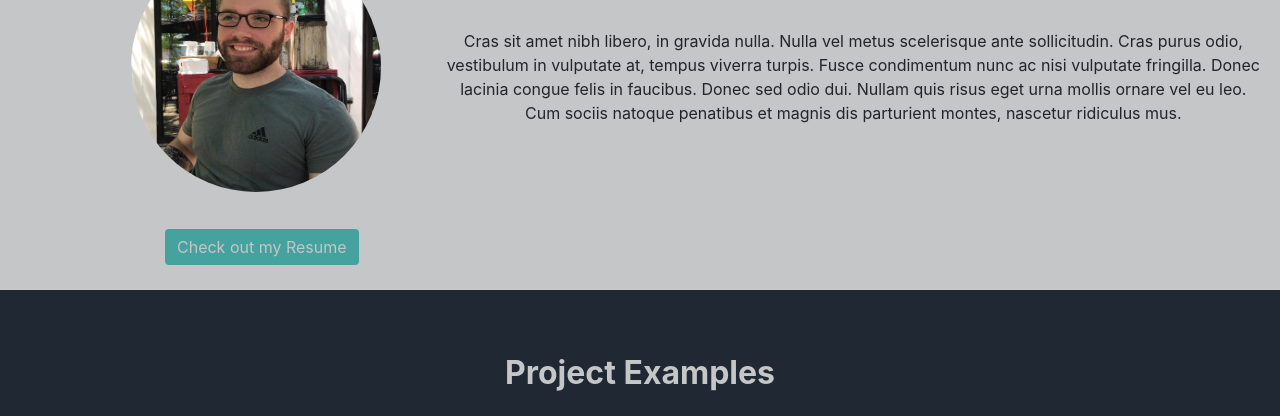
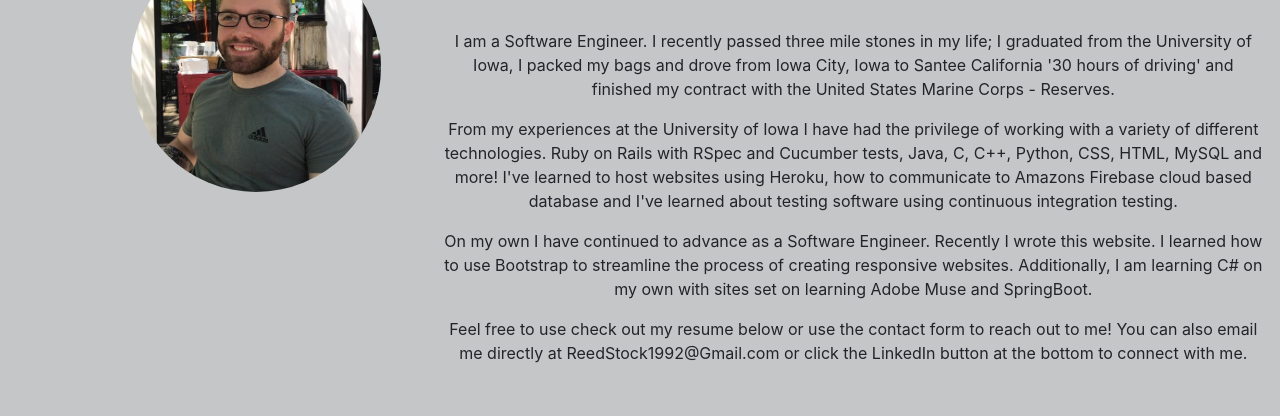
Before and after one commit to rstock08/Portfolio-Page-1, a website: page public_html/index.html in a window 1280 px wide. Shown: the part 459-875 px from the top of the page. Drawn offline with nearby package versions, Linux system fonts and the light colour scheme.

Commit message:
Recent Changes: - Added About Me section
To Do:
- Banner
  - Done
- Finish navbar
  - Done
- Finish About Me
  - Fix formatting of image on resize
- Finish Project Examples
  - Add image
  - Small description of projects
- Finish Contact Me
  - Add bar with links to social media
    - Linkedin
    - Facebook
    - Gmail
    - Etc.

```diff
--- a/public_html/index.html
+++ b/public_html/index.html
@@ -68,11 +68,28 @@
 
                         <!-- About me paragraph -->
                         <h2 style="text-align: center; padding-top:2%; color: #1F2833;"><b>About Me</b></h2>
-                        <p style="text-align: center; padding-top:3%;"> Cras sit amet nibh libero, in gravida nulla. Nulla vel metus scelerisque ante sollicitudin.
-                            Cras purus odio, vestibulum in vulputate at, tempus viverra turpis. Fusce condimentum nunc
-                            ac nisi vulputate fringilla. Donec lacinia congue felis in faucibus. Donec sed odio dui.
-                            Nullam quis risus eget urna mollis ornare vel eu leo. Cum sociis natoque penatibus et magnis
-                            dis parturient montes, nascetur ridiculus mus.</p>
+                        <p style="text-align: center; padding-top:3%;">
+                        I am a Software Engineer. I recently passed three mile stones in my life; I graduated from the
+                        University of Iowa, I packed my bags and drove from Iowa City, Iowa to Santee California '30 hours
+                        of driving' and finished my contract with the United States Marine Corps - Reserves.
+                        </p>
+                        <p style="text-align: center;">
+                        From my experiences at the University of Iowa I have had the privilege of working with a variety
+                        of different technologies. Ruby on Rails with RSpec and Cucumber tests, Java, C, C++, Python,
+                        CSS, HTML, MySQL and more! I've learned to host websites using Heroku, how to communicate
+                        to Amazons Firebase cloud based database and I've learned about testing software using continuous
+                        integration testing.
+                        </p>
+                        <p style="text-align: center;">
+                        On my own I have continued to advance as a Software Engineer. Recently I wrote this website.
+                        I learned how to use Bootstrap to streamline the process of creating responsive websites.
+                        Additionally, I am learning C# on my own with sites set on learning Adobe Muse and SpringBoot.
+                        </p>
+                        <P style="text-align: center;">
+                        Feel free to use check out my resume below or use the contact form to reach out to me!
+                        You can also email me directly at ReedStock1992@Gmail.com or click the LinkedIn button at
+                        the bottom to connect with me.
+                        </P>
                     </div> <!-- End of row -->
                 </div> <!-- End of row -->
 
@@ -144,7 +161,7 @@
 
         <!-- Beginning of Contact Me section -->
         <section id="contactMe" class="content-section text-center" style="padding-bottom: 5%; background-color: #333333;">
-            <h2 style="text-align: center; padding-top: 2%; padding-bottom: 3%; color: #66FCF1; width: 100%"><b>Contact Me</b></h2>
+            <h2 style="text-align: center; padding-top: 2%; padding-bottom: 3%; color: #66FCF1; width: 100%"><b>Lets Chat!</b></h2>
             <div class="contact-section">
                 <form class="form-horizontal form-center" method="POST" action="https://formspree.io/ReedStock1992@gmail.com">
                     <div class="form-group">
```
